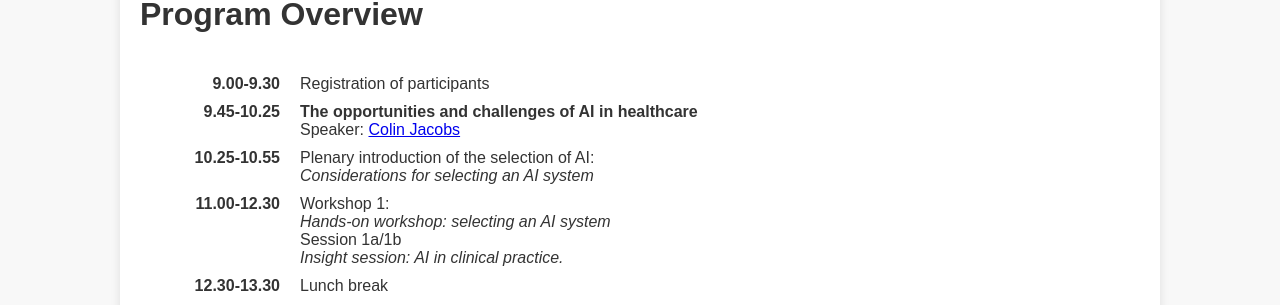
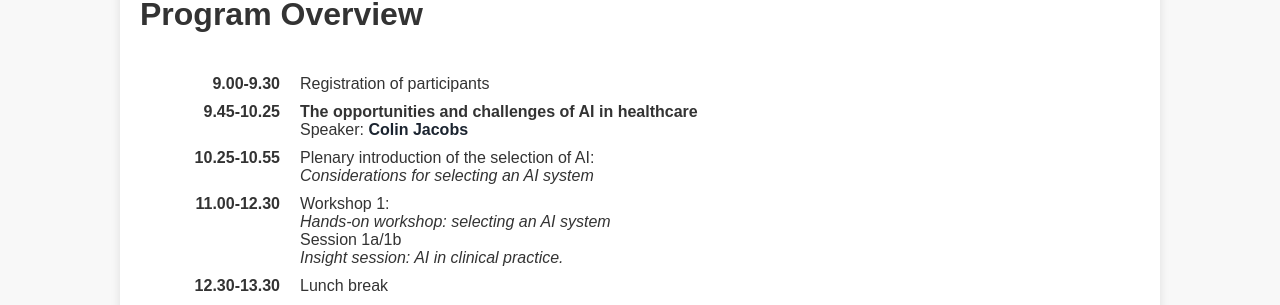
Before and after one commit to marliebesouw/marliebesouw.github.io, a Jekyll site: the page built from program.md, in a window 1280 px wide. Shown: the part 333-638 px from the top of the page. Built offline with Jekyll 4.4.1, drawn with Linux system fonts in a browser that asks for light colours.

Commit message:
added layout in linkage speaker

```diff
--- a/program.md
+++ b/program.md
@@ -46,7 +46,7 @@ Accreditation approval from NVVC, NVVP, NVvR, NVRO, and NVKF is currently in pro
         <div class="program-time">9.45-10.25</div>
         <div class="program-description">
             <strong>The opportunities and challenges of AI in healthcare</strong><br>
-            Speaker: <a href= "{{ site.url }}/speakers#colin-jacobs">Colin Jacobs</a>
+            Speaker: <a href= "{{ site.url }}/speakers#colin-jacobs" class="speaker-link">Colin Jacobs</a>
         </div>
     </div>
 
```
